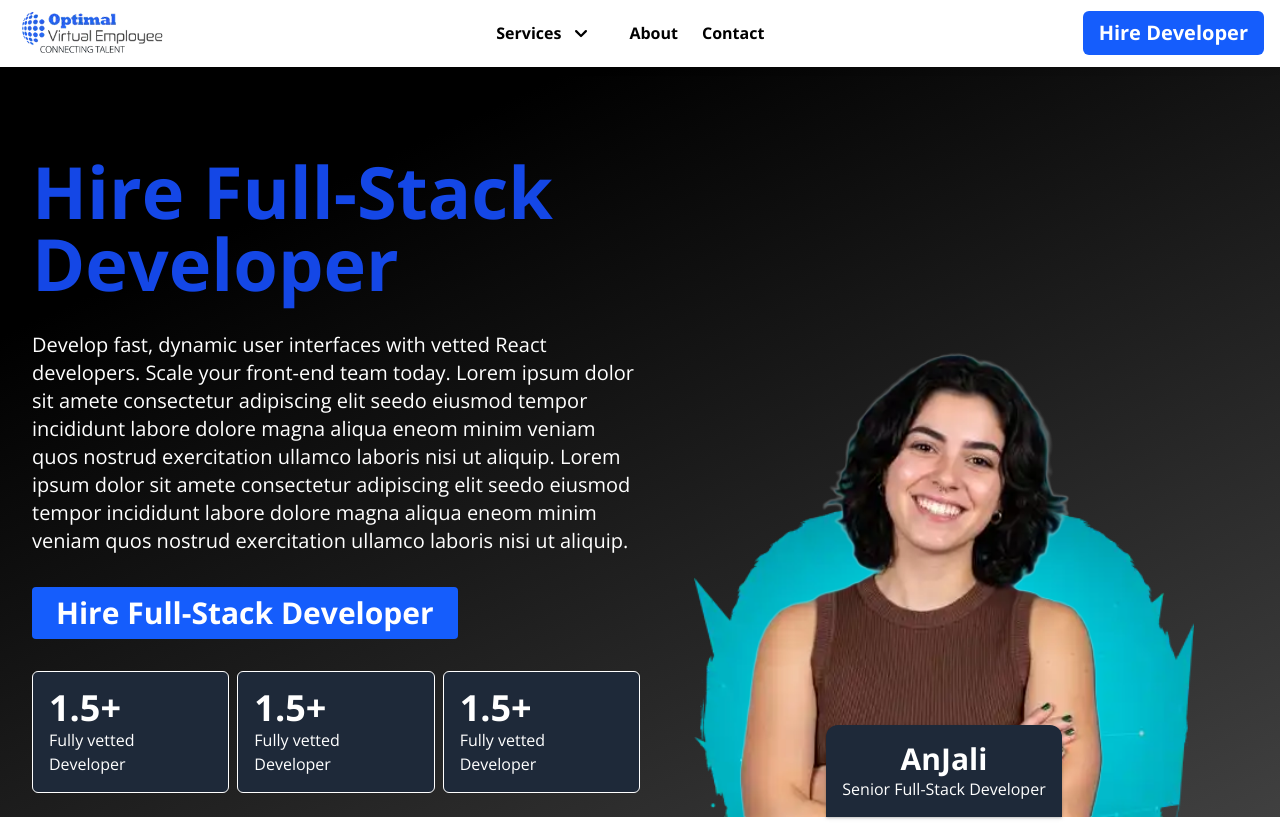
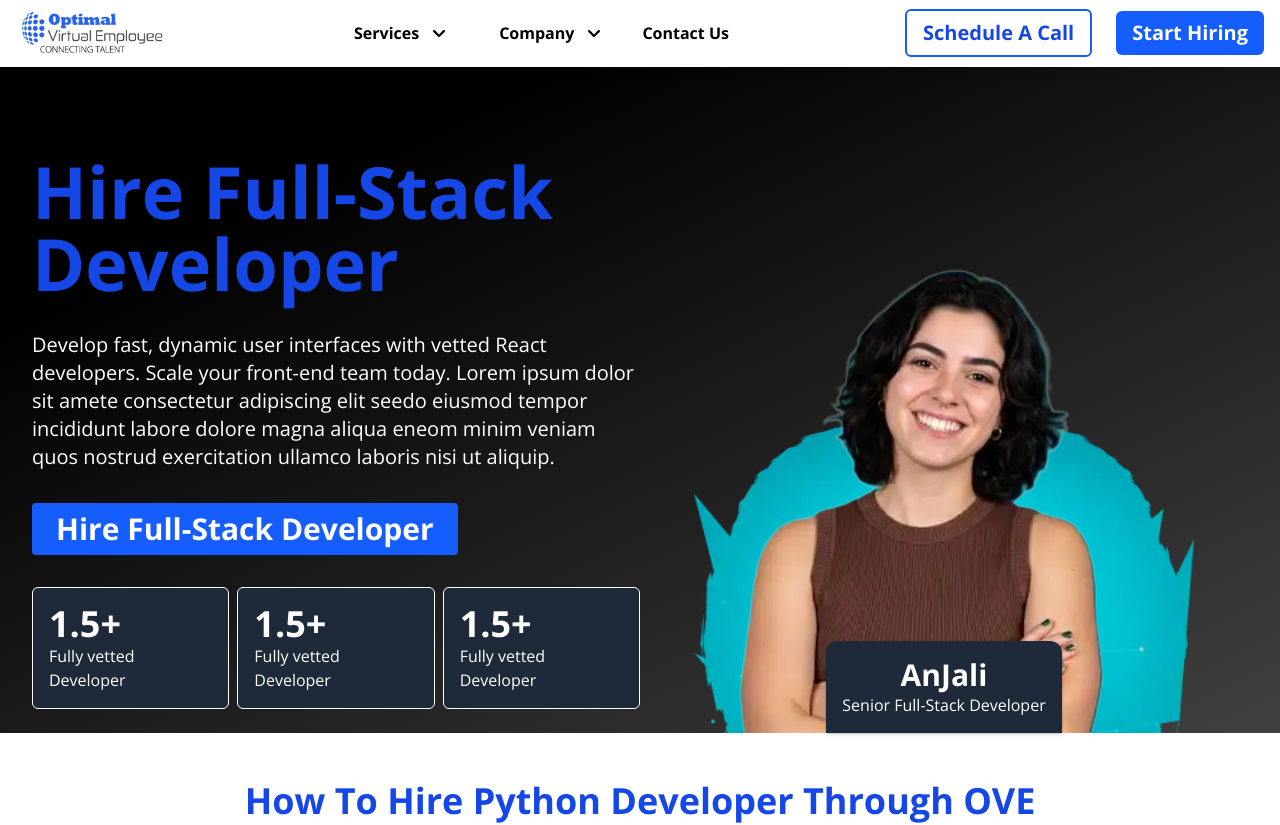
Before and after one commit to faizdev007/OVE_Web, a Next.js app: page /hire in a window 1280 px wide. Shown: the top 825 px of the page. Built offline with nearby package versions, Linux system fonts and the light colour scheme; what tailwindcss-animated would draw is missing.

Commit message:
add robots

```diff
--- a/app/contact/page.tsx
+++ b/app/contact/page.tsx
@@ -190,7 +190,7 @@ export default function ContactPage() {
                     {/* Logo List */}
                     <div className="grid grid-cols-3 xl:grid-cols-4 gap-3 mt-8">
                         {logos.map((logo, i) => (
-                            <div key={i} className="lg:aspect-[2/1] lg:h-20 bg-black rounded-md p-6 shadow border border-gray-900 shadow-gray-800 flex items-center justify-center">
+                            <div key={i} className="lg:h-20 bg-black rounded-md p-6 shadow border border-gray-900 shadow-gray-800 flex items-center justify-center">
                                 <img
                                     src={logo}
                                     alt="logo"
--- a/app/hire/page.tsx
+++ b/app/hire/page.tsx
@@ -59,7 +59,7 @@ export default function Hire()
             <section className="blackgradiant pt-16 md:flex dark:bg-gray-800 text-white relative px-4 sm:px-6 lg:px-8 mx-auto">
                 <div className="flex w-full flex-col gap-8 items-center md:items-start py-6">
                     <h1 className="text-blue-700 xl:text-7xl text-3xl font-bold">Hire Full-Stack Developer</h1>
-                    <p className="md:text-xl text-sm">Develop fast, dynamic user interfaces with vetted React developers. Scale your front-end team today. Lorem ipsum dolor sit amete consectetur adipiscing elit seedo eiusmod tempor incididunt labore dolore magna aliqua eneom minim veniam quos nostrud exercitation ullamco laboris nisi ut aliquip. Lorem ipsum dolor sit amete consectetur adipiscing elit seedo eiusmod tempor incididunt labore dolore magna aliqua eneom minim veniam quos nostrud exercitation ullamco laboris nisi ut aliquip. </p>
+                    <p className="md:text-xl text-sm">Develop fast, dynamic user interfaces with vetted React developers. Scale your front-end team today. Lorem ipsum dolor sit amete consectetur adipiscing elit seedo eiusmod tempor incididunt labore dolore magna aliqua eneom minim veniam quos nostrud exercitation ullamco laboris nisi ut aliquip. </p>
                     <button className="bg-blue-600 p-2 rounded w-max xl:text-3xl md:text-xl px-6 font-bold cursor-pointer">Hire Full-Stack Developer</button>
                     <div className="grid md:grid-cols-3 gap-2">
                         <div className="bg-gray-800 p-4 rounded-md border border-white">
@@ -91,7 +91,7 @@ export default function Hire()
             </section>
             <section className="py-12 flex flex-col gap-6 relative px-4 py-2 sm:px-6 lg:px-8 mx-auto">
                 <h2 className="text-blue-700 mb-18 capitalize text-center font-bold text-4xl">How to Hire Python developer through OVE</h2>
-                <div className="grid 2xl:grid-cols-4 md:grid-cols-2 mb-6">
+                <div className="grid 2xl:grid-cols-4 md:grid-cols-2 gap-6 mb-6">
                     <div className="flex flex-col items-center gap-3">
                         <Image alt="imge" src={'/assets/hire/step1.webp'} width={300} height={300}/>
                         <h3 className="md:text-2xl text-center text-xl font-bold">Place a free Request</h3>
@@ -190,8 +190,9 @@ export default function Hire()
             <section className="blackgradiant text-white py-12 flex flex-col items-center gap-6 relative px-4 py-2 sm:px-6 lg:px-8 mx-auto">
                 <h2 className="text-[42px] font-bold">Still Wasting Weeks Recruiting Python Developer ?</h2>
                 <p className="text-[16px]">Skip the hiring mess. Get top-tier python talent from us under 48 hours</p>
+                <div className="overflow-x-hidden w-full table-auto">
                     <div className="overflow-x-auto bg-gray-900 text-white p-6 rounded-lg shadow">
-                    <table className="min-w-[900px] w-full table-auto table-auto border-collapse">
+                        <table className="min-w-[900px] w-full table-auto border-collapse">
                             <thead>
                             <tr>
                                 {data.headers.map((header, i) => (
@@ -255,6 +256,7 @@ export default function Hire()
                             </tfoot>
                         </table>
                     </div>
+                </div>
             </section>
             <section>
 
--- a/app/layout.tsx
+++ b/app/layout.tsx
@@ -3,6 +3,7 @@ import { Geist, Geist_Mono } from "next/font/google";
 import "./globals.css";
 import Header from "@/components/Header";
 import Footer from "@/components/footer";
+import { Robots } from "next/dist/lib/metadata/types/metadata-types";
 
 
 const geistSans = Geist({
@@ -18,6 +19,10 @@ const geistMono = Geist_Mono({
 export const metadata: Metadata = {
   title: "Create Next App",
   description: "Generated by create next app",
+  robots: {
+    index: false,
+    follow: false,
+  },
 };
 
 export default function RootLayout({
--- a/components/Header.tsx
+++ b/components/Header.tsx
@@ -9,6 +9,8 @@ export default function Header() {
   const [showDropdown, setShowDropdown] = useState(false);
   const [darkmod, setdarkmod] = useState(false);
   const [activeIndex, setActiveIndex] = useState(false);
+  const [serviceOpen, setServiceOpen] = useState(false);
+  const [companyOpen, setCompanyOpen] = useState(false);
 
   const hiremenu = [{
     menuTitle:'Role Base Hiring',
@@ -52,6 +54,16 @@ export default function Header() {
   }
 ];
 
+const companyM = [{
+    urls:[
+      {name:'Full-stack Developer',url:'/full_stack_developer'},
+      {name:'Front-End Developer',url:'/front_end_developer'},
+      {name:'Back-End Developer',url:'/back_end_developer'},
+      {name:'Database Engineer',url:'/database_engineer'},
+    ]
+  },
+];
+
   useEffect(() => {
     const isDarkMode = window.matchMedia('(prefers-color-scheme: dark)').matches;
     setdarkmod(isDarkMode);
@@ -70,7 +82,7 @@ export default function Header() {
         </a>
 
         {/* Desktop Menu */}
-        <nav className="md:flex gap-6 items-center hidden">
+        <nav className="lg:flex gap-6 items-center hidden">
           <div className={'p-3'} onMouseEnter={()=>{setShowDropdown(true); setActiveIndex(true); }} onMouseLeave={() => { setShowDropdown(false); setActiveIndex(false); }}>
             <button className="hover:text-blue-600 dark:hover:text-blue-400 transition flex gap-2">
               <span>Services</span>
@@ -82,31 +94,50 @@ export default function Header() {
             </button>
           </div>
 
-          <a href="#case-studies" className="hidden hover:text-blue-600 dark:hover:text-blue-400 transition">
-            Case Studies
+          <div
+            className="relative p-3 group"
+            onMouseEnter={() => setShowDropdown(false)}
+          >
+            <button className="hover:text-blue-600 dark:hover:text-blue-400 transition flex gap-2">
+              <span>Company</span>
+              <svg xmlns="http://www.w3.org/2000/svg" viewBox="0 0 16 16" fill="currentColor" className="size-6 transition-transform duration-300 group-hover:rotate-180">
+                <path fillRule="evenodd" d="M4.22 6.22a.75.75 0 0 1 1.06 0L8 8.94l2.72-2.72a.75.75 0 1 1 1.06 1.06l-3.25 3.25a.75.75 0 0 1-1.06 0L4.22 7.28a.75.75 0 0 1 0-1.06Z" clipRule="evenodd" />
+              </svg>
+            </button>
+
+            {/* Simple dropdown */}
+            <div className="absolute left-0 top-full -top-3 w-48 bg-white dark:bg-gray-800 shadow-md rounded-md hidden overflow-hidden group-hover:block z-40">
+              <a href="/about" className="block px-4 py-2 hover:bg-gray-100 dark:hover:bg-gray-700">
+                About Us
               </a>
-          <a href="/about" className="hover:text-blue-600 dark:hover:text-blue-400 transition">
-            About
+              <a href="/guides" className="block px-4 py-2 hover:bg-gray-100 dark:hover:bg-gray-700">
+                Success Stories
               </a>
+              <a href="/whitepapers" className="block px-4 py-2 hover:bg-gray-100 dark:hover:bg-gray-700">
+                FAQs for Companies
+              </a>
+              <a href="/whitepapers" className="block px-4 py-2 hover:bg-gray-100 dark:hover:bg-gray-700">
+                How We Vet Developers
+              </a>
+            </div>
+          </div>
+
           <a href="/contact" className="hover:text-blue-600 dark:hover:text-blue-400 transition">
-            Contact
-          </a>
-          <a href="#career" className="hidden hover:text-blue-600 dark:hover:text-blue-400 transition">
-            Career
-          </a>
-          <a href="#contact" className="hidden border-2 border-black hover:bg-gray-200 hover:dark:bg-gray-800 text-black dark:border-white dark:text-white px-4 py-2 rounded-md transition">
-              Get Started
+            Contact Us
           </a>
         </nav>
-        <div className='md:flex gap-6 items-center hidden'>
+        <div className='lg:flex gap-6 items-center hidden'>
+            <a href="/contact" className="border-2 border-blue-600 hover:bg-blue-700 text-blue-700 hover:text-white px-4 py-2 rounded-md transition text-xl">
+                Schedule A Call
+            </a>
             <a href="/contact" className="bg-blue-600 hover:bg-blue-700 text-white px-4 py-2 rounded-md transition text-xl">
-                Hire Developer
+                Start Hiring
             </a>
         </div>
 
         {/* Mobile Hamburger */}
         <button
-          className="md:hidden text-2xl focus:outline-none"
+          className="lg:hidden text-2xl focus:outline-none"
           onClick={() => setMenuOpen(!menuOpen)}
           aria-label="Toggle Menu"
         >
@@ -137,23 +168,25 @@ export default function Header() {
 
       {/* Mobile Menu with Dropdown */}
       <div
-        className={`transition-all duration-500 md:hidden overflow-hidden absolute top-full start-0 end-0 ${
+        className={`transition-all duration-500 lg:hidden overflow-hidden absolute top-full start-0 end-0 ${
           menuOpen ? 'max-h-[500px] opacity-100' : 'max-h-0 opacity-0'
         }`}
       >
         <div className="px-4 py-4 space-y-2 border-t bg-white dark:bg-gray-800">
           {/* Services Dropdown - Mobile */}
-          <details className="group md:hidden">
-            <summary onClick={() => setdropmenuOpen(!dropmenuOpen)} className="cursor-pointer hover:text-blue-600 dark:hover:text-blue-400">
+          <details className="group lg:hidden">
+            <summary onClick={() => setServiceOpen(!serviceOpen)} className="cursor-pointer hover:text-blue-600 dark:hover:text-blue-400">
               Services
             </summary>
             <div className='max-h-32 overflow-y-auto'>
-              <div className={`ml-4 mt-2 space-y-1 text-sm animate-flip-down animate-ease-in-out overflow-y-auto  ${dropmenuOpen ? 'block' : 'hidden'}`}>
-                {hiremenu.map((single,key)=>(
+              <div className={`ml-4 mt-2 space-y-1 text-sm animate-flip-down animate-ease-in-out overflow-y-auto ${serviceOpen ? 'block' : 'hidden'}`}>
+                {hiremenu.map((single, key) => (
                   <div className='relative py-2 sm:px-6 lg:px-8 mx-auto' key={key}>
-                    <h2 className='border-b-2 font-bold md:text-2xl text-sm flex gap-2'><span>{single.icon && single.icon}</span>{single.menuTitle}</h2>
+                    <h2 className='border-b-2 font-bold md:text-2xl text-sm flex gap-2'>
+                      <span>{single.icon && single.icon}</span>{single.menuTitle}
+                    </h2>
                     <div className='grid gap-2'>
-                        {single.urls.map((url,key2)=>(
+                      {single.urls.map((url, key2) => (
                         <a href={url.name} key={key2} className="block hover:text-blue-600 dark:hover:text-blue-300">
                           <span className='text-black/60'>{single.menuCategory}</span> {url.name}
                         </a>
@@ -165,22 +198,33 @@ export default function Header() {
             </div>
           </details>
 
-          <a href="#testimonials" className="hidden hover:text-blue-600 dark:hover:text-blue-400">
-            Testimonials
-          </a>
-          <a href="#case-studies" className="hidden hover:text-blue-600 dark:hover:text-blue-400">
-            Case Studies
-          </a>
-          <a href="/contact" className="hidden block hover:text-blue-600 dark:hover:text-blue-400">
+          {/* company area */}
+          <details className="group lg:hidden">
+            <summary onClick={() => setCompanyOpen(!companyOpen)} className="cursor-pointer hover:text-blue-600 dark:hover:text-blue-400">
+              Company
+            </summary>
+            <div className='max-h-32 overflow-y-auto'>
+              <div className={`ml-4 mt-2 space-y-1 text-sm animate-flip-down animate-ease-in-out overflow-y-auto ${companyOpen ? 'block' : 'hidden'}`}>
+                <a href="/about" className="block px-4 py-2 hover:bg-gray-100 dark:hover:bg-gray-700">
                   About Us
                 </a>
+                <a href="/guides" className="block px-4 py-2 hover:bg-gray-100 dark:hover:bg-gray-700">
+                  Success Stories
+                </a>
+                <a href="/whitepapers" className="block px-4 py-2 hover:bg-gray-100 dark:hover:bg-gray-700">
+                  FAQs for Companies
+                </a>
+                <a href="/whitepapers" className="block px-4 py-2 hover:bg-gray-100 dark:hover:bg-gray-700">
+                  How We Vet Developers
+                </a>
+              </div>
+            </div>
+          </details>
+
           <a href="/contact" className="block hover:text-blue-600 dark:hover:text-blue-400">
             Contact
           </a>
-          <a href="#career" className="hidden hover:text-blue-600 dark:hover:text-blue-400">
-            Career
-          </a>
-          <a href="#contact" className="hidden text-center border-2 border-black hover:bg-gray-200 hover:dark:bg-gray-700 text-black dark:border-white dark:text-white px-4 py-2 rounded-md transition">
+          <a href="#contact" className="block text-center border-2 border-blue-600 hover:bg-blue-700 hover:dark:bg-gray-700 text-blue-700 hover:text-white dark:border-white dark:text-white px-4 py-2 rounded-md transition">
               Get Started
           </a>
           <a href="#contact" className="block text-center bg-blue-600 hover:bg-blue-700 text-white px-4 py-2 rounded-md transition">
```
Lines whose indentation alone changed are shown as unchanged.
